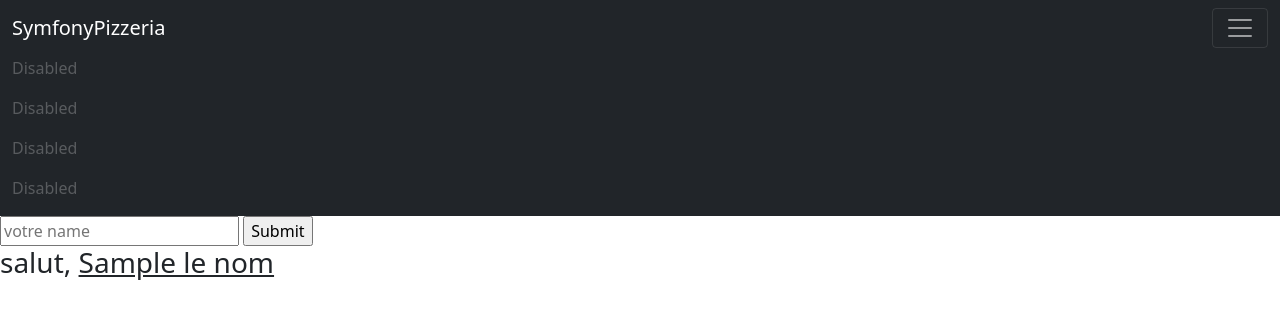
After one commit to TheMaxium69/SymfonyPizzeria, a Symfony app: template templates/bonjour/salut.html.twig in a window 1280 px wide, after a click that opens the changed part. The commit adds this page. Shown: the top 319 px of the page. Run offline with Twig, Linux system fonts and the light colour scheme; the template is opened without the code that fills it: most values are stand-ins (such as "Sample title", 1, 10 or a date in 2020); some libraries are stand-ins or nearby versions.

Commit message:
new fonction, route methode, formulaire de route

```diff
--- a/templates/base.html.twig
+++ b/templates/base.html.twig
@@ -5,6 +5,9 @@
         <title>{% block title %}Welcome!{% endblock %}</title>
         {# Run `composer require symfony/webpack-encore-bundle`
            and uncomment the following Encore helpers to start using Symfony UX #}
+        <link href="https://cdn.jsdelivr.net/npm/bootstrap@5.0.2/dist/css/bootstrap.min.css" rel="stylesheet" integrity="sha384-EVSTQN3/azprG1Anm3QDgpJLIm9Nao0Yz1ztcQTwFspd3yD65VohhpuuCOmLASjC" crossorigin="anonymous">
+        <script src="https://cdn.jsdelivr.net/npm/bootstrap@5.0.2/dist/js/bootstrap.bundle.min.js" integrity="sha384-MrcW6ZMFYlzcLA8Nl+NtUVF0sA7MsXsP1UyJoMp4YLEuNSfAP+JcXn/tWtIaxVXM" crossorigin="anonymous"></script>
+
         {% block stylesheets %}
             {#{{ encore_entry_link_tags('app') }}#}
         {% endblock %}
@@ -14,6 +17,31 @@
         {% endblock %}
     </head>
     <body>
+    <nav class="navbar navbar-dark bg-dark">
+        <div class="container-fluid">
+            <a class="navbar-brand" href="#">SymfonyPizzeria</a>
+            <button class="navbar-toggler" type="button" data-bs-toggle="collapse" data-bs-target="#navbarNav" aria-controls="navbarNav" aria-expanded="false" aria-label="Toggle navigation">
+                <span class="navbar-toggler-icon"></span>
+            </button>
+            <div class="collapse navbar-collapse" id="navbarNav">
+                <ul class="navbar-nav">
+                    <li class="nav-item">
+                        <a class="nav-link disabled" href="#" tabindex="-1" aria-disabled="true">Disabled</a>
+                    </li>
+                    <li class="nav-item">
+                        <a class="nav-link disabled" href="#" tabindex="-1" aria-disabled="true">Disabled</a>
+                    </li>
+                    <li class="nav-item">
+                        <a class="nav-link disabled" href="#" tabindex="-1" aria-disabled="true">Disabled</a>
+                    </li>
+                    <li class="nav-item">
+                        <a class="nav-link disabled" href="#" tabindex="-1" aria-disabled="true">Disabled</a>
+                    </li>
+                </ul>
+            </div>
+        </div>
+    </nav>
+
         {% block body %}{% endblock %}
     </body>
 </html>
--- a/templates/bonjour/index.html.twig
+++ b/templates/bonjour/index.html.twig
@@ -5,6 +5,7 @@
 {% block body %}
 
     <h3>Mon Secret : {{ leSecret }} </h3>
+    <h3>Mon Int : {{ leInt }} </h3>
 
     <ul>
         {% for name in leTableau %}
--- /dev/null
+++ b/templates/bonjour/salut.html.twig
@@ -0,0 +1,14 @@
+{% extends 'base.html.twig' %}
+
+{% block title %}Hello BonjourController!{% endblock %}
+
+{% block body %}
+
+    <form method="post">
+        <input type="text" name="route" placeholder="votre name">
+        <input type="submit">
+    </form>
+
+    <h3>salut, <u>{{ leNom }}</u> </h3>
+
+{% endblock %}
```
Also changed, not shown: src/Controller/BonjourController.php (+27 -3 lines).
